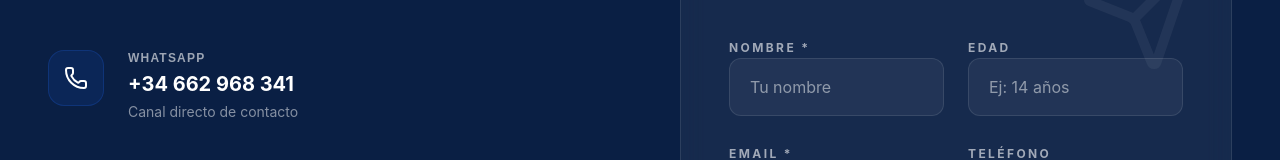
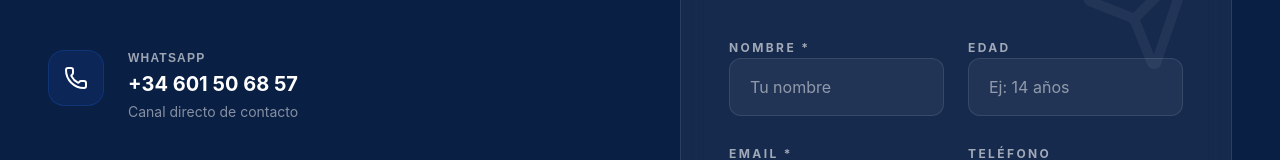
Before and after one commit to MallenK/WebJPPreparation3, a React (Vite) app: page /contacto in a window 1280 px wide. Shown: the part 729-889 px from the top of the page. Built offline with nearby package versions, Linux system fonts and the light colour scheme.

Commit message:
actualizar numero

```diff
--- a/src/components/Navigation.tsx
+++ b/src/components/Navigation.tsx
@@ -280,12 +280,12 @@ export const Footer = () => {
                 <Phone className="text-brand-accent" size={18} />
               </div>
               <a
-                href="https://wa.me/34662968341"
+                href="https://wa.me/34601506857"
                 target="_blank"
                 rel="noopener noreferrer"
                 className="text-sm hover:text-brand-accent transition-colors"
               >
-                +34 662 968 341
+                +34 601 50 68 57
               </a>
             </li>
 
--- a/src/pages/Contacto.tsx
+++ b/src/pages/Contacto.tsx
@@ -68,8 +68,8 @@ export const Contacto = () => {
   };
 
   const contact = {
-    whatsapp: '+34 662 968 341',
-    whatsappUrl: 'https://wa.me/34662968341',
+    whatsapp: '+34 601 50 68 57',
+    whatsappUrl: 'https://wa.me/34601506857',
     instagram: 'https://www.instagram.com/jp.preparation',
     addressLine1: 'Carrer de la Pobla, 29',
     addressLine2: '08620 Sant Vicenç dels Horts, Barcelona',
```
